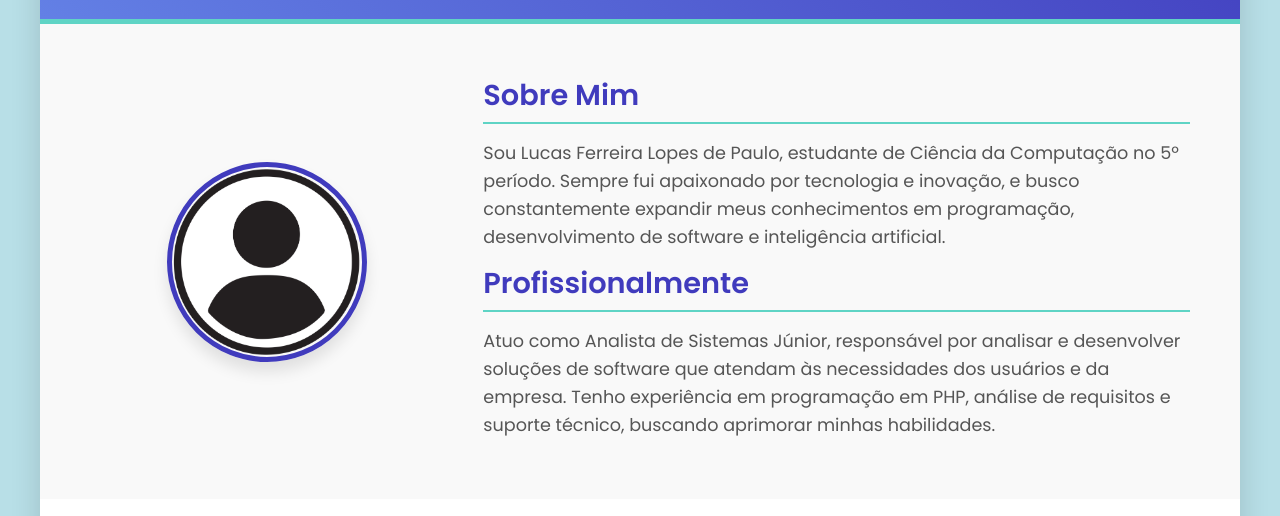
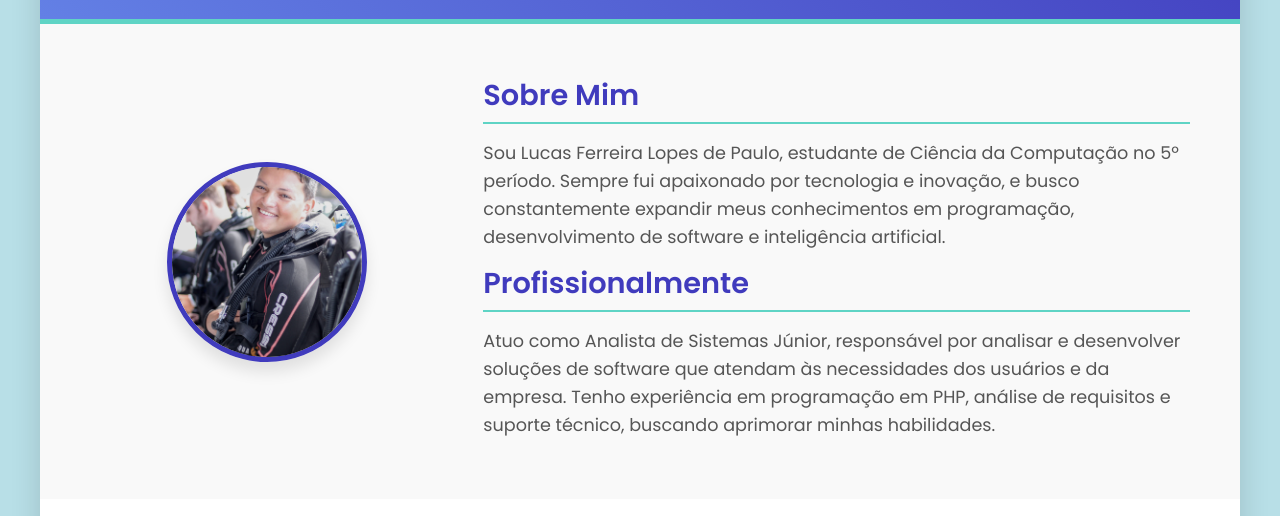
Before and after one commit to Lucs-Ferreira/HTML, a plain HTML site: page index_CSS.html in a window 1280 px wide. Shown: the part 265-781 px from the top of the page. Drawn offline with Linux system fonts and the light colour scheme.

Commit message:
Alteração da foto de usuario

```diff
--- a/index_CSS.html
+++ b/index_CSS.html
@@ -7,7 +7,7 @@
     <link href="https://fonts.googleapis.com/css2?family=Poppins:wght@300;400;600&display=swap" rel="stylesheet">
     <link rel="stylesheet" href="https://cdnjs.cloudflare.com/ajax/libs/font-awesome/6.0.0-beta3/css/all.min.css">
     <link rel="stylesheet" href="style.css">
-    <title>Perfil</title>
+    <title>Perfil </title>
 </head>
 
 <body>
@@ -24,7 +24,7 @@
 
         <div class="profile-content">
             <div class="profile-picture">
-                <img src="icon-user.webp" alt="Foto de Lucas Ferreira">
+                <img src="Foto-user.jpg" alt="Foto de Lucas Ferreira">
             </div>
 
             <div class="profile-info">
```
Also changed, not shown: Foto-user.jpg (added).
